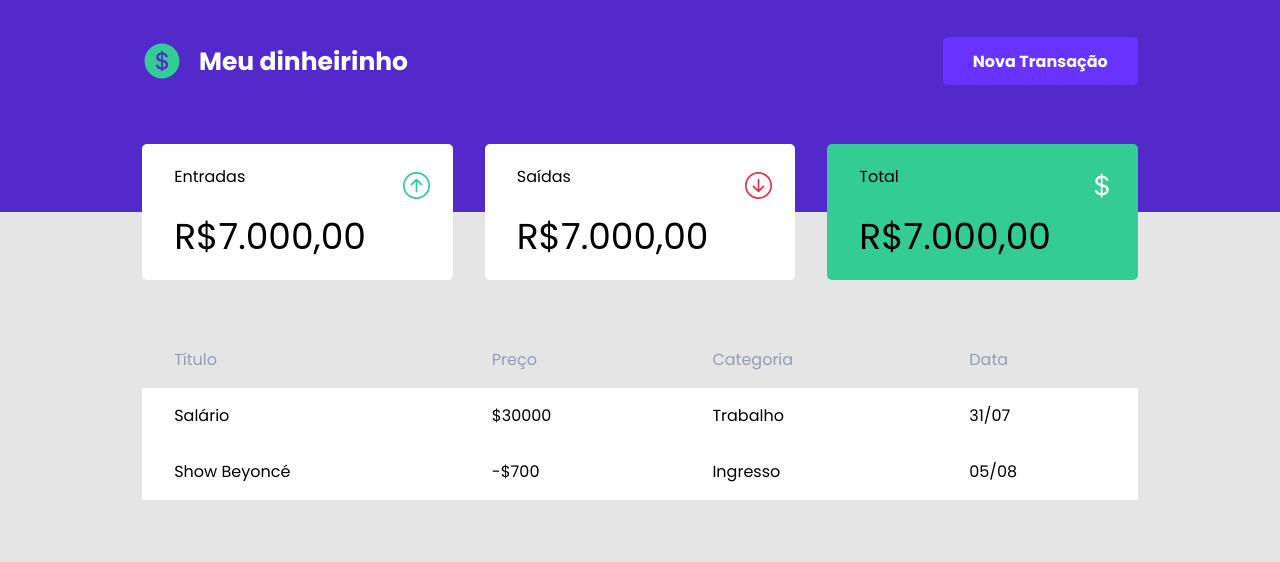
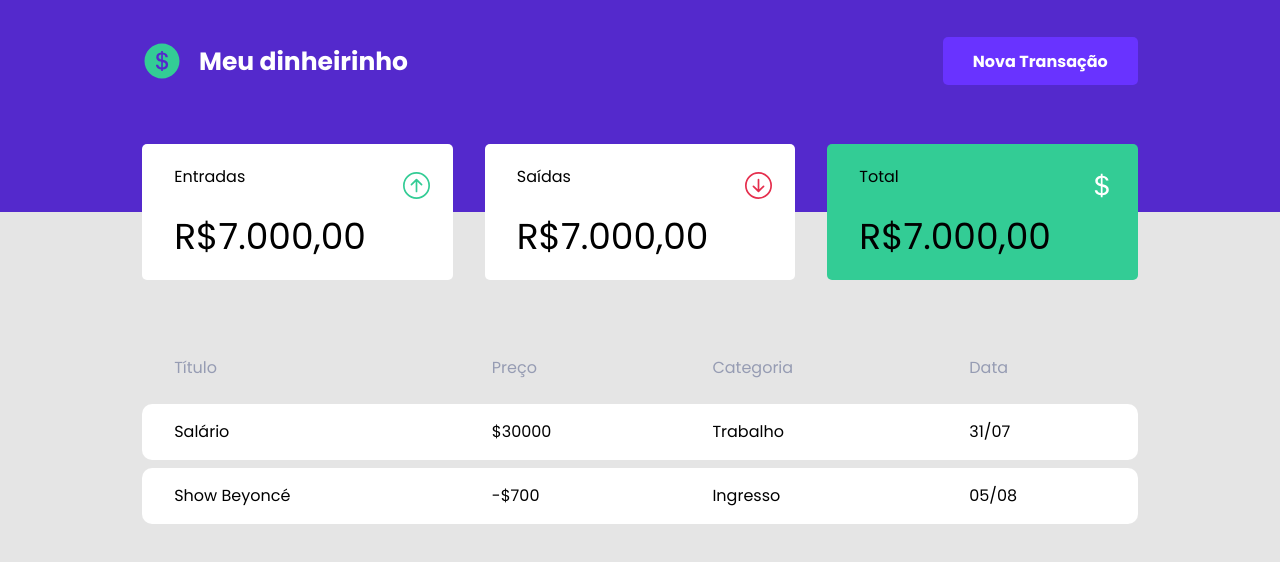
Before and after one commit to carmoandre/projeto-meudinheirinho-olabi, a React (Create React App) app: page / in a window 1280 px wide. Shown: the top 562 px of the page. Built offline with nearby package versions, Linux system fonts and the light colour scheme.

Commit message:
Table rows adjustments for space and border radius

```diff
--- a/src/components/tables/Table.js
+++ b/src/components/tables/Table.js
@@ -36,6 +36,8 @@ const FinancesTable = styled.table`
     font-size: 16px;
     font-weight: 400;
     width: 100%;
+    border-collapse: separate;
+    border-spacing: 0 8px;
 `;
 
 const TableHeader = styled.th`
@@ -45,11 +47,21 @@ const TableHeader = styled.th`
 `;
 
 const TableRow = styled.tr`
-    margin-bottom: 8px;
-    border-radius: 5px;
 `;
 
 const TableCell = styled.td`
     padding: 20px 37px 20px 32px;
     background-color: #fff;
+
+    &:first-child {
+        border-left-style: solid;
+        border-top-left-radius: 10px;
+        border-bottom-left-radius: 10px;
+    }
+
+    &:last-child {
+        border-right-style: solid;
+        border-bottom-right-radius: 10px;
+        border-top-right-radius: 10px;
+    }
 `;
```
